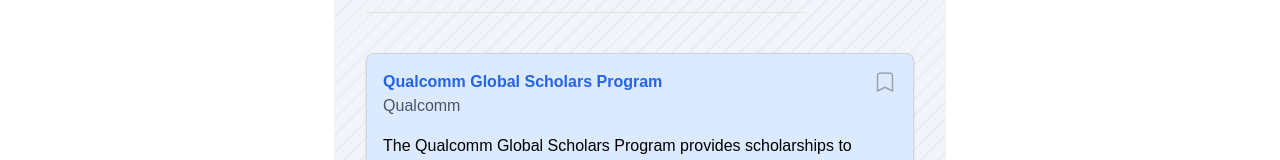
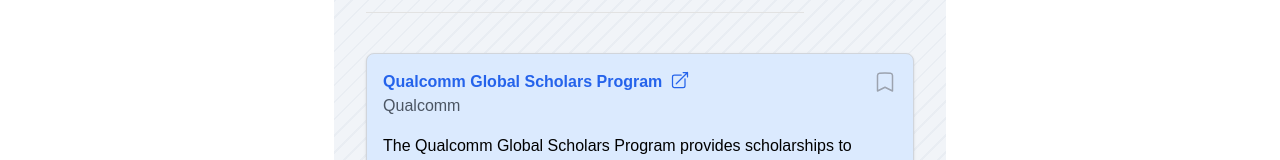
Before and after one commit to Adarsh-Agrahari/NextAscend, a React (Vite) app in the folder client/: page / in a window 1280 px wide. Shown: the part 607-767 px from the top of the page. Built offline with nearby package versions, Linux system fonts and the light colour scheme; no server answers.

Commit message:
Update the opp.. card links

```diff
--- a/client/src/components/card/card.jsx
+++ b/client/src/components/card/card.jsx
@@ -16,9 +16,23 @@ const Card = ({ item }) => {
             href={item.link}
             target="_blank"
             rel="noopener noreferrer"
-            className="text-blue-600 font-bold hover:text-gray-900 hover:underline"
+            className="flex gap-2 text-blue-600 font-bold hover:text-gray-900 hover:underline"
           >
             {item.name}
+            <svg
+              xmlns="http://www.w3.org/2000/svg"
+              fill="none"
+              viewBox="0 0 24 24"
+              stroke-width="1.5"
+              stroke="currentColor"
+              class="size-5"
+            >
+              <path
+                stroke-linecap="round"
+                stroke-linejoin="round"
+                d="M13.5 6H5.25A2.25 2.25 0 0 0 3 8.25v10.5A2.25 2.25 0 0 0 5.25 21h10.5A2.25 2.25 0 0 0 18 18.75V10.5m-10.5 6L21 3m0 0h-5.25M21 3v5.25"
+              />
+            </svg>
           </a>
           <div className="flex items-center">
             <svg
@@ -28,7 +42,9 @@ const Card = ({ item }) => {
               stroke-width="1.5"
               stroke="currentColor"
               className={`w-6 h-6 cursor-pointer transition-colors duration-200 ${
-                bookmarked ? "text-yellow-500" : "text-gray-400 hover:text-gray-600"
+                bookmarked
+                  ? "text-yellow-500"
+                  : "text-gray-400 hover:text-gray-600"
               }`}
               onClick={toggleBookmark}
             >
```
